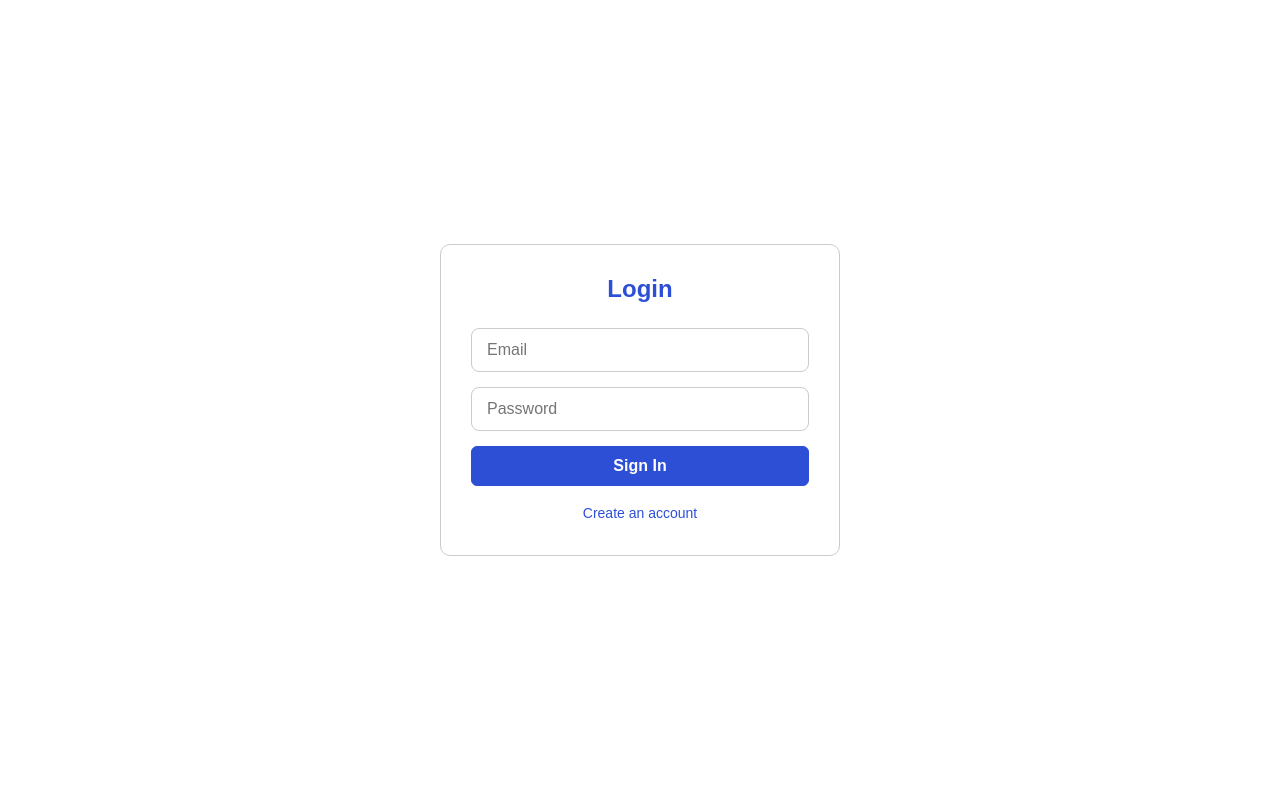
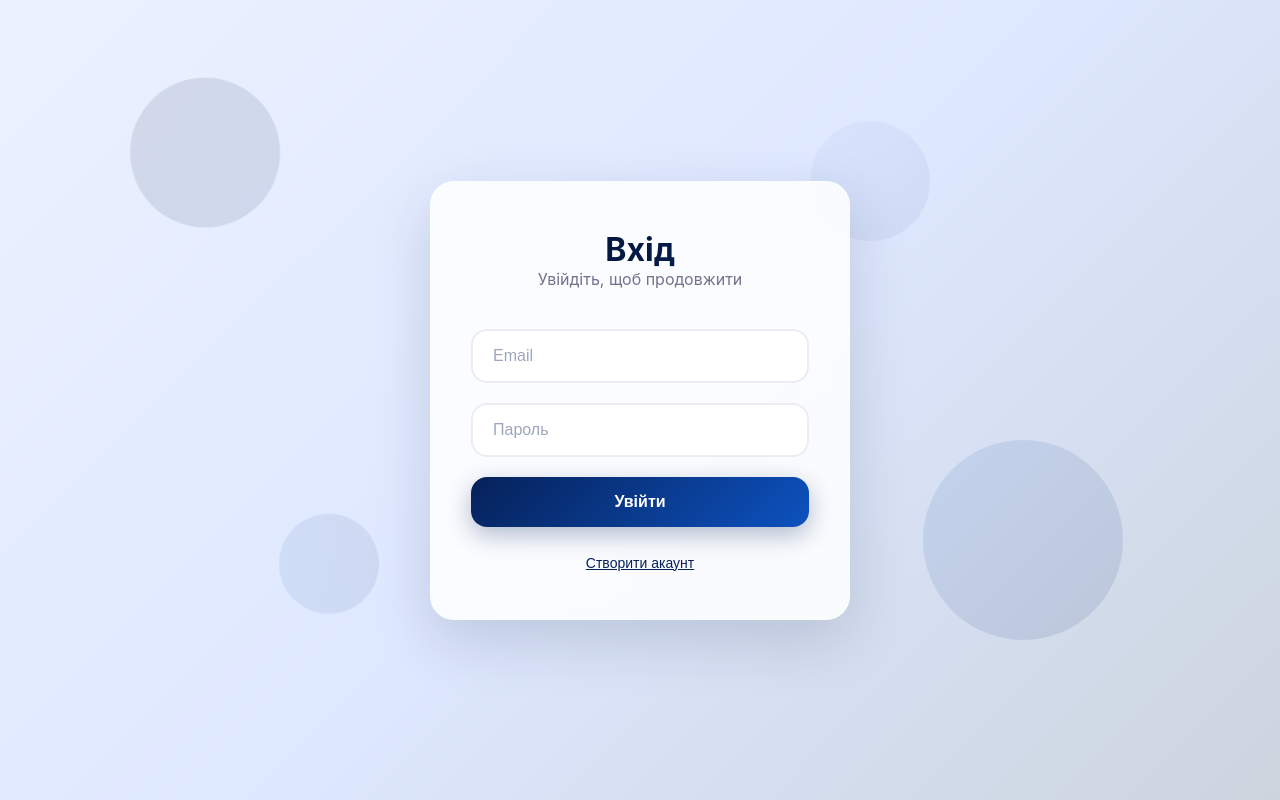
Before and after one commit to cosssiie/BeForReal, a React (Create React App) app in the folder frontend/: page / in a window 1280 px wide. Built offline with nearby package versions, Linux system fonts and the light colour scheme; no server answers; a web font is replaced by a local one.

Commit message:
changeLoginPage

```diff
--- a/frontend/src/components/Login.jsx
+++ b/frontend/src/components/Login.jsx
@@ -1,12 +1,17 @@
-import React, { useState } from 'react';
+import React, { useState, useEffect } from 'react';
 import { useNavigate } from 'react-router-dom';
 
 function Login({ onLogin }) {
     const [email, setEmail] = useState('');
     const [password, setPassword] = useState('');
     const [error, setError] = useState('');
+    const [animate, setAnimate] = useState(false);
     const navigate = useNavigate();
 
+    useEffect(() => {
+        const timer = setTimeout(() => setAnimate(true), 50); // невелика затримка
+        return () => clearTimeout(timer);
+    }, []);
 
     const handleLoginClick = async (e) => {
         e.preventDefault();
@@ -21,7 +26,7 @@ function Login({ onLogin }) {
             const data = await res.json();
 
             if (res.ok && data.success) {
-                onLogin(data.user_id);  // ← передай userId
+                onLogin(data.user_id);
                 navigate('/home');
             } else {
                 setError(data.message || 'Invalid login or password.');
@@ -37,34 +42,44 @@ function Login({ onLogin }) {
     };
 
     return (
-        <div className="login-wrapper">
-            <div className="login-container">
-                <h2>Login</h2>
-                <form onSubmit={handleLoginClick}>
+        <div className="login-page">
+            <div className="bg-elements">
+                <div className="floating-shape shape-1"></div>
+                <div className="floating-shape shape-2"></div>
+                <div className="floating-shape shape-3"></div>
+                <div className="floating-shape shape-4"></div>
+            </div>
+
+            <div className={`login-container ${animate ? 'animate-in' : ''}`}>
+                <div className="login-header">
+                    <h2 className="login-title">Вхід</h2>
+                    <p className="login-subtitle">Увійдіть, щоб продовжити</p>
+                </div>
+                <form className="login-form" onSubmit={handleLoginClick}>
                     <input
                         type="text"
+                        className="form-input"
                         placeholder="Email"
                         value={email}
                         onChange={(e) => setEmail(e.target.value)}
                     />
                     <input
                         type="password"
-                        placeholder="Password"
+                        className="form-input"
+                        placeholder="Пароль"
                         value={password}
                         onChange={(e) => setPassword(e.target.value)}
                     />
-                    <button className="submit-button" type="submit">
-                        Sign In
-                    </button>
+                    <button className="login-btn" type="submit">Увійти</button>
                     <button
                         className="create-account-button"
                         type="button"
                         onClick={handleCreateAccount}
                     >
-                        Create an account
+                        Створити акаунт
                     </button>
                 </form>
-                {error && <p style={{ color: 'red', marginTop: '10px' }}>{error}</p>}
+                {error && <p className="error-message">{error}</p>}
             </div>
         </div>
     );
--- a/frontend/src/styles/Login.css
+++ b/frontend/src/styles/Login.css
@@ -1,104 +1,205 @@
-.login-wrapper,
-.sign-up-wrapper {
-    display: flex;
-    justify-content: center;
-    align-items: center;
-    height: 100vh;
-    background-color: #ffffff;
+/* Основні стилі */
+body, html, #root {
+    margin: 0;
+    padding: 0;
+    height: 100%;
+    font-family: -apple-system, BlinkMacSystemFont, 'Segoe UI', Roboto, Arial, sans-serif;
 }
 
-.login-container,
-.sign-up-container {
-    max-width: 400px;
-    width: 100%;
-    padding: 30px;
-    border: 1px solid #ccc;
-    border-radius: 10px;
-    text-align: center;
-    background-color: #ffffff;
+/* Wrapper */
+.login-page {
+    position: relative;
+    height: 100vh;
+    background: linear-gradient(135deg, #EBF2FF 0%, #DEE8FF 50%, #CCD4DE 100%);
+    display: flex;
+    align-items: center;
+    justify-content: center;
+    overflow: hidden;
 }
 
-.login-container form,
-.sign-up-container form {
+/* Background Shapes */
+.bg-elements {
+    position: absolute;
+    top: 0; left: 0;
+    width: 100%;
+    height: 100%;
+    z-index: 0;
+}
+
+.floating-shape {
+    position: absolute;
+    border-radius: 50%;
+    opacity: 0.1;
+    animation: float ease-in-out infinite;
+}
+
+@keyframes float {
+    0% {
+        transform: translate(0, 0) rotate(0deg);
+    }
+    50% {
+        transform: translate(35px, -40px) rotate(180deg);
+    }
+    100% {
+        transform: translate(0, 0) rotate(360deg);
+    }
+}
+
+.shape-1 {
+    width: 150px;
+    height: 150px;
+    background: linear-gradient(135deg, #03122E, #191F45);
+    top: 10%;
+    left: 10%;
+    animation-delay: 0s;
+    animation-duration: 6s;
+}
+
+.shape-2 {
+    width: 200px;
+    height: 200px;
+    background: linear-gradient(135deg, #062159, #0D52BF);
+    top: 60%;
+    right: 15%;
+    animation-delay: 2s;
+    animation-duration: 7s;
+}
+
+.shape-3 {
+    width: 100px;
+    height: 100px;
+    background: linear-gradient(135deg, #384D7A, #3D73B9);
+    bottom: 20%;
+    left: 20%;
+    animation-delay: 4s;
+    animation-duration: 5s;
+}
+
+.shape-4 {
+    width: 120px;
+    height: 120px;
+    background: linear-gradient(135deg, #6674B9, #9EBAE5);
+    top: 20%;
+    right: 30%;
+    animation-delay: 1s;
+    animation-duration: 8s;
+}
+
+/* Container */
+.login-container {
+    background: rgba(255, 255, 255, 0.85);
+    backdrop-filter: blur(20px);
+    border-radius: 24px;
+    padding: 48px 40px;
+    width: 100%;
+    max-width: 420px;
+    box-shadow: 0 20px 60px rgba(3, 18, 46, 0.15);
+    border: 1px solid rgba(255, 255, 255, 0.3);
+    z-index: 10;
+    animation: slideInUp 0.8s ease-out;
+}
+
+@keyframes slideInUp {
+    from {
+        opacity: 0;
+        transform: translateY(40px);
+    }
+    to {
+        opacity: 1;
+        transform: translateY(0);
+    }
+}
+
+/* Header */
+.login-header {
+    text-align: center;
+    margin-bottom: 40px;
+}
+
+.login-title {
+    font-size: 32px;
+    font-weight: 700;
+    background: linear-gradient(135deg, #03122E 0%, #062159 100%);
+    -webkit-background-clip: text;
+    -webkit-text-fill-color: transparent;
+    background-clip: text;
+}
+
+.login-subtitle {
+    color: #70738B;
+    font-size: 16px;
+}
+
+/* Form */
+.login-form {
     display: flex;
     flex-direction: column;
-    gap: 15px;
+    gap: 20px;
 }
 
-.login-container h2,
-.sign-up-container h2 {
-    margin-bottom: 25px;
-    color: #2d4fd6;
-    font-weight: 700;
-}
-
-.login-container input,
-.sign-up-container input {
-    padding: 12px 15px;
+.form-input {
+    width: 100%;
+    padding: 16px 20px;
+    border: 2px solid rgba(156, 166, 189, 0.2);
+    border-radius: 16px;
+    background: rgba(255, 255, 255, 0.9);
     font-size: 16px;
-    border-radius: 8px;
-    border: 1.5px solid #ccc;
-    transition: border-color 0.3s ease;
-    box-sizing: border-box;
-}
-
-.login-container input:focus,
-.sign-up-container input:focus {
-    border-color: #2d4fd6;
+    color: #03122E;
+    transition: all 0.3s ease;
     outline: none;
 }
 
-.login-container .submit-button, .sign-up-container .submit-button {
-    width: 100%;
-    padding: 10px;
-    font-size: 16px;
-    font-weight: bold;
-    background-color: #2d4fd6;
-    color: #ffffff;
-    border: 1px solid #2d4fd6;
-    border-radius: 6px;
-    cursor: pointer;
-    transition: background-color 1.2s ease;
+.form-input:focus {
+    border-color: #062159;
+    background: rgba(255, 255, 255, 1);
+    box-shadow: 0 0 0 4px rgba(6, 33, 89, 0.1);
+    transform: translateY(-2px);
 }
 
-.login-container .submit-button:hover, .sign-up-container .submit-button:hover  {
-    background-color: #ffffff;
-    color: #2d4fd6;
+.form-input::placeholder {
+    color: #9CA6BD;
 }
 
+/* Button */
+.login-btn {
+    background: linear-gradient(135deg, #062159 0%, #0D52BF 100%);
+    color: white;
+    border: none;
+    padding: 16px 24px;
+    border-radius: 16px;
+    font-size: 16px;
+    font-weight: 600;
+    cursor: pointer;
+    transition: all 0.3s ease;
+    box-shadow: 0 8px 24px rgba(6, 33, 89, 0.3);
+    position: relative;
+}
+
+.login-btn:hover {
+    transform: translateY(-2px);
+    box-shadow: 0 10px 28px rgba(6, 33, 89, 0.4);
+}
+
+/* Create account */
 .create-account-button {
+    margin-top: 8px;
     background: none;
     border: none;
+    color: #062159;
+    font-size: 14px;
     cursor: pointer;
-    position: relative;
-    color: #2d4fd6;
-    font-size: 14px;
-    padding: 4px;
+    text-decoration: underline;
 }
 
-.create-account-button::after {
-    content: "";
-    position: absolute;
-    left: 0;
-    bottom: 0;
-    width: 0%;
-    height: 2px;
-    background-color: #2d4fd6;
-    transition: width 0.8s ease;
-}
-
-.create-account-button:hover::after {
-    width: 100%;
-}
-
+/* Error */
 .error-message {
     color: #e63946;
-    margin-top: 15px;
+    margin-top: 16px;
+    text-align: center;
     font-weight: 600;
 }
 
-.success-message {
-    color: #2a9d8f;
-    margin-top: 15px;
-    font-weight: 600;
+/* Animation class added dynamically */
+.animate-in {
+    animation: slideInUp 0.8s ease-out forwards;
 }
--- a/frontend/src/styles/Post.css
+++ b/frontend/src/styles/Post.css
@@ -8,13 +8,15 @@
 .post {
   width: 100%;
   max-width: 600px;
-  background-color: #ffffff;
-  border: 1px solid #a6adbf;
   border-radius: 12px;
-  padding: 16px;
   margin-left: auto;
   margin-right: auto;
-  box-shadow: 0 2px 6px rgba(0, 0, 0, 0.1);
+  background: rgba(255, 255, 255, 0.8);
+  backdrop-filter: blur(15px);
+  border-radius: 20px;
+  padding: 24px;
+  box-shadow: 0 8px 32px rgba(3, 18, 46, 0.1);
+  border: 1px solid rgba(255, 255, 255, 0.3);
 }
 
 .post-header,
```
Also changed, not shown: 1 other file (tests, documents, lock files or other folders).
